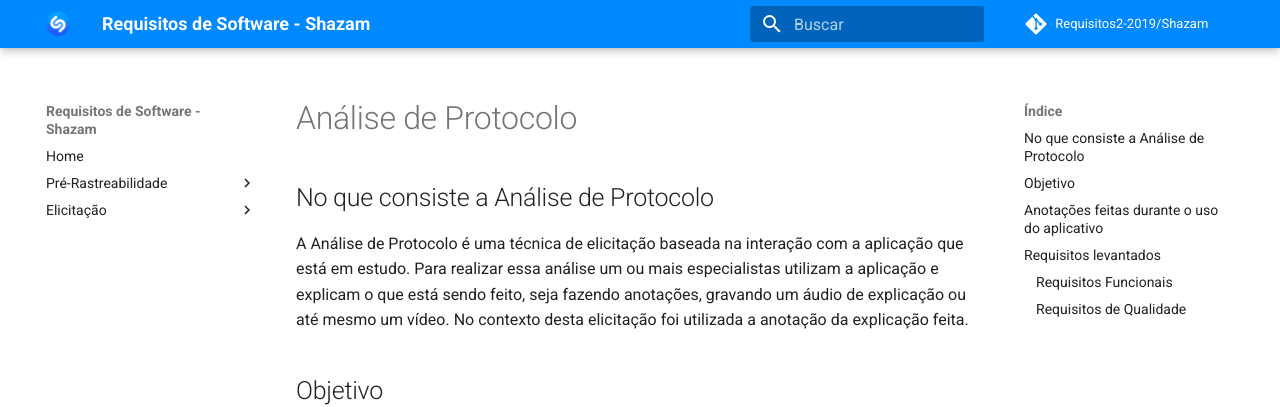
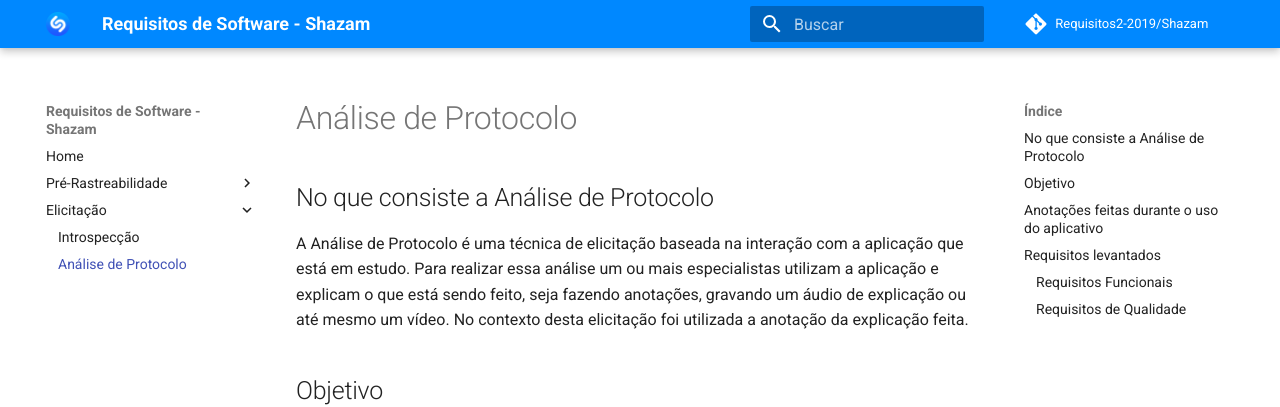
Before and after one commit to Wictorgirardi/2019.2-Shazam, an MkDocs documentation site: the page built from docs/elicitacao/analise_protocolo.md, in a window 1280 px wide. Shown: the top 407 px of the page. Built offline with MkDocs 1.6.1 and Material for MkDocs 9.7.7, drawn with Linux system fonts in a browser that asks for light colours; comment, search, counter and statistics services are not loaded.

Commit message:
Add protocol analysis to mkdocs

```diff
--- a/mkdocs.yml
+++ b/mkdocs.yml
@@ -9,6 +9,7 @@
     - Rich Pictures: 'pre-rastreabilidade/rich-pictures/index.md'
   - Elicitação:
     - Introspecção: 'elicitacao/introspeccao.md'
+    - Análise de Protocolo: 'elicitacao/analise_protocolo.md'
 
 theme:
   name: 'material'
```
